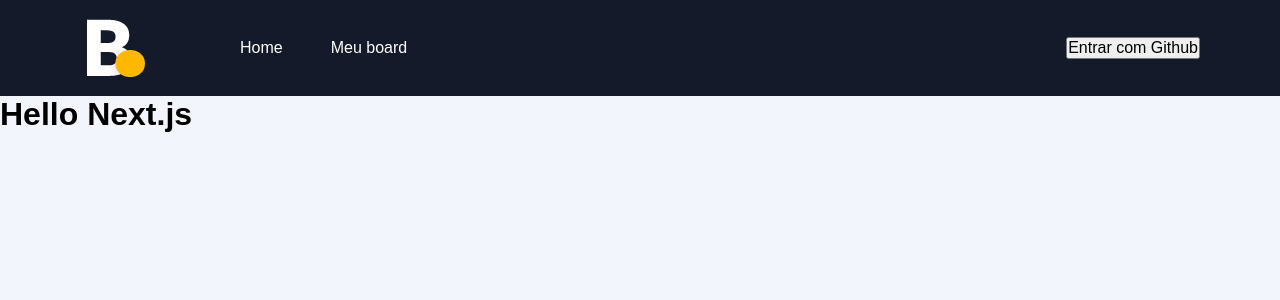
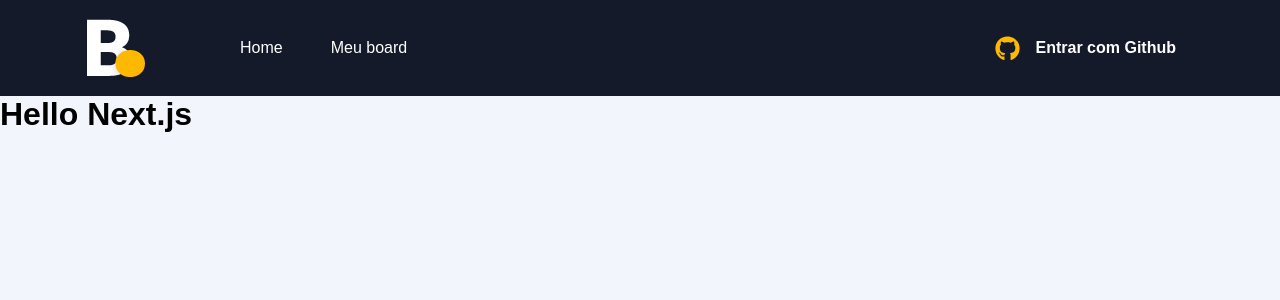
Before and after one commit to MatheusRodri/web_board_nx, a Next.js app: page / in a window 1280 px wide. Shown: the top 300 px of the page. Built offline with nearby package versions, Linux system fonts and the light colour scheme.

Commit message:
button login design

```diff
--- a/package.json
+++ b/package.json
@@ -12,6 +12,7 @@
     "next": "12.1.5",
     "react": "18.0.0",
     "react-dom": "18.0.0",
+    "react-icons": "^4.3.1",
     "sass": "^1.50.1"
   },
   "devDependencies": {
--- a/src/components/Header/index.tsx
+++ b/src/components/Header/index.tsx
@@ -1,5 +1,6 @@
 import Link from "next/link";
 import styles from './styles.module.scss';
+import {SignInButton} from "../SignInButton"
 
 export function Header() {
     return (
@@ -19,9 +20,7 @@
 
                 </nav>
 
-                <button>
-                    Entrar com Github
-                </button>
+                <SignInButton />
             </div>
         </header>
     );
--- /dev/null
+++ b/src/components/SignInButton/index.tsx
@@ -0,0 +1,28 @@
+import styles from "./styles.module.scss";
+import {FaGithub} from 'react-icons/fa';
+import {FiX} from "react-icons/fi"
+
+export function SignInButton() {
+
+    const session = false;
+    return session ? (
+        <button
+        type="button"
+        className={styles.signInButton}
+        onClick={() => {}}
+        >
+           <img src="https://sujeitoprogramador.com/steve.png" alt="logo"/>
+            Olá Matheus
+            <FiX color="#737380" className={styles.closeIcon}/>
+        </button>
+    ):(
+        <button
+        type="button"
+        className={styles.signInButton}
+        onClick={() => {}}
+        >
+            <FaGithub color="#ffb800"/>
+            Entrar com Github
+        </button>
+    );
+}
--- /dev/null
+++ b/src/components/SignInButton/styles.module.scss
@@ -0,0 +1,37 @@
+.signInButton{
+    height: 2.5rem;
+    border-radius: 3rem;
+    background: transparent;
+    border: 0;
+    display: flex;
+    align-items: center;
+    justify-content: center;
+    padding: 0 1.5rem;
+    color: #fff;
+    font-weight: bold;
+    transition: filter 0.2s;
+
+    svg{
+        width: 25px;
+        height: 25px;
+    }
+
+    img{
+        width: 35px;
+        height: 35px;
+        border-radius: 50%;
+        margin-right: 1rem;
+    }
+
+    &:hover{
+        filter: brightness(0.8);
+    }
+
+    svg:first-child{
+        margin-right: 1rem;
+    }
+
+    svg.closeIcon{
+        margin-left: 1rem;
+    }
+}
```
Also changed, not shown: 1 other file (tests, documents, lock files or other folders).
